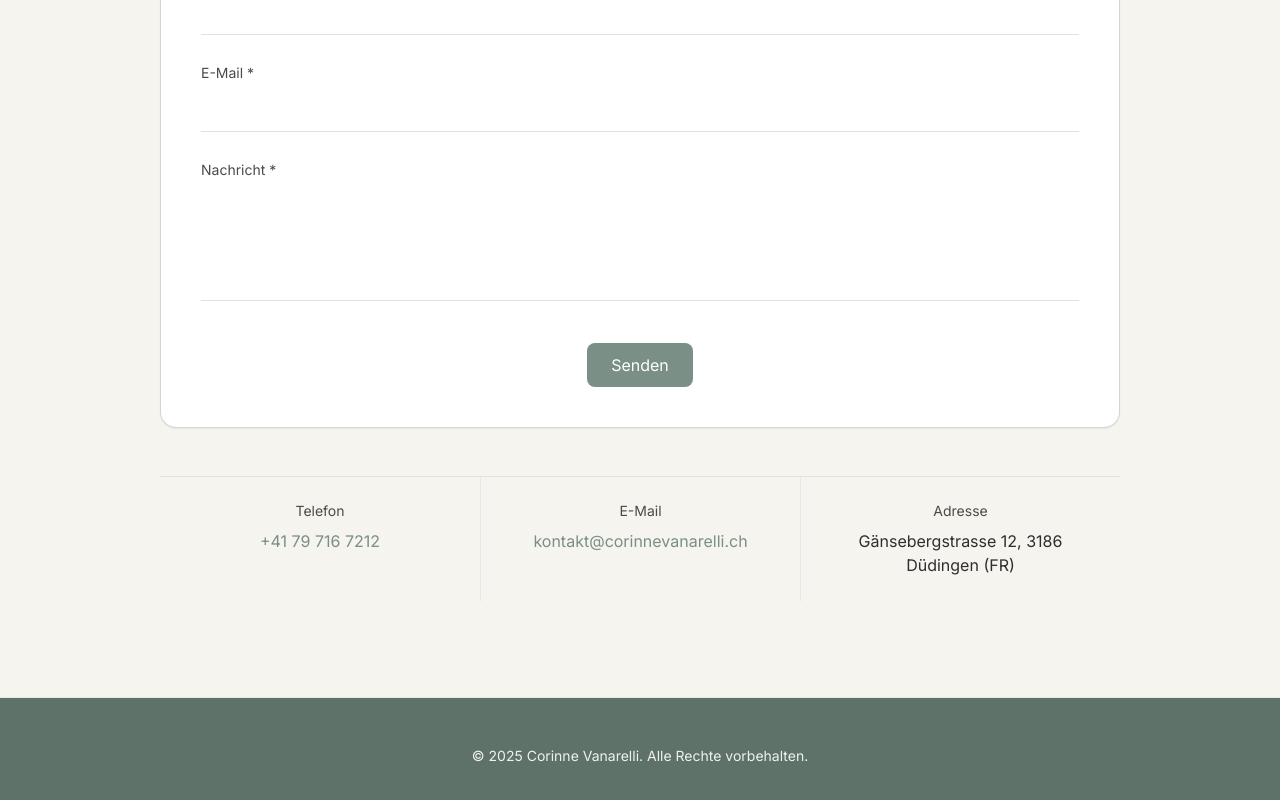
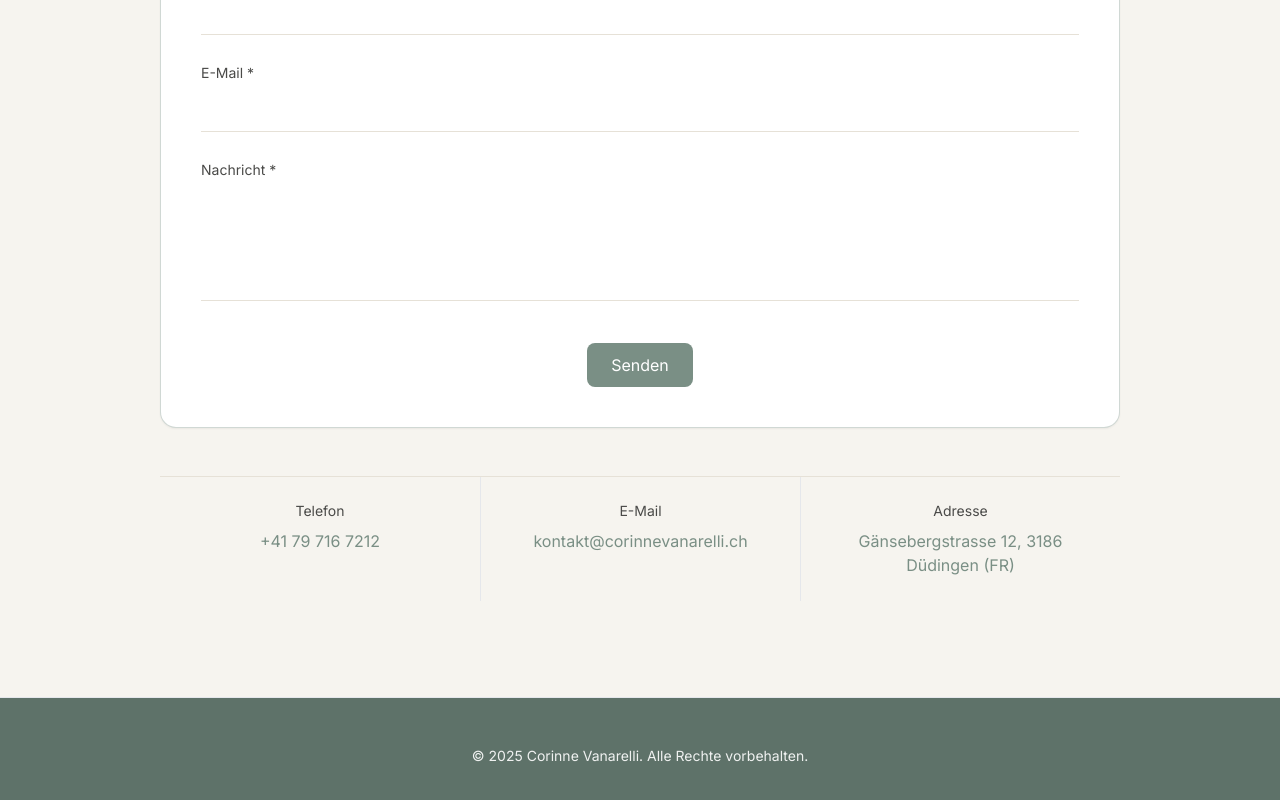
Before and after one commit to in7ruder-ch/corinnevanarelli, a Next.js app: page / in a window 1280 px wide. Shown: the part 6319-7119 px from the top of the page. Built offline with nearby package versions, Linux system fonts and the light colour scheme; no server answers.

Commit message:
color footer

```diff
--- a/src/components/ContactForm.jsx
+++ b/src/components/ContactForm.jsx
@@ -256,7 +256,7 @@ export default function ContactForm() {
                 <div className="text-sm" style={{ color: 'var(--muted)' }}>
                   {t('footer.address')}
                 </div>
-                <div className="mt-2" style={{ color: 'var(--text)' }}>
+                <div className="mt-2" style={{ color: 'var(--brand)' }}>
                   Gänsebergstrasse 12, 3186 Düdingen (FR)
                 </div>
               </li>
```
